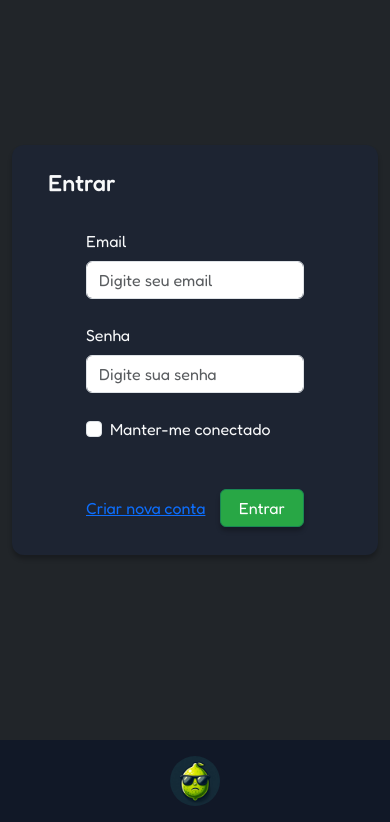
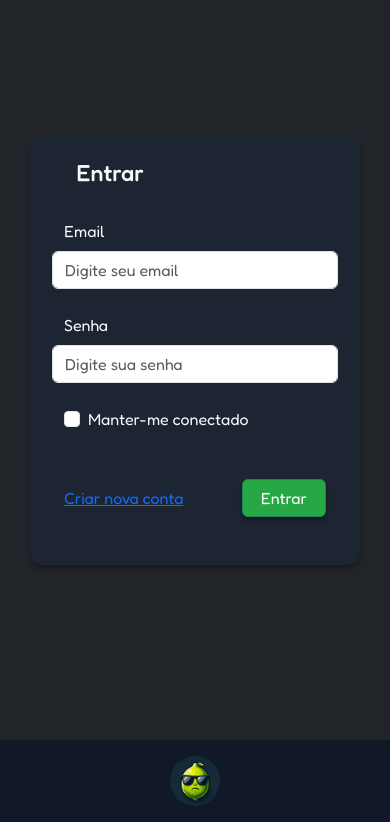
Before and after one commit to Luiz-Cunha-Dev/lemonade-app, a PHP site: page /signin in a window 390 px wide. Shown: the part 126-948 px from the top of the page. Run offline with PHP 8.4, Linux system fonts and the light colour scheme; data that the repository does not hold is empty.

Commit message:
fix: signIn.css

```diff
--- a/app/views/pages/website/css/signIn.css
+++ b/app/views/pages/website/css/signIn.css
@@ -4,34 +4,44 @@ body {
   margin: 0;
   padding: 0;
   font-family: "Fredoka", sans-serif;
+  box-sizing: border-box;
+  min-height: 100vh;
+  position: relative;
+  display: flex;
+  flex-direction: column;
 }
 
-.signin{
+.container {
+  flex: 1;
+}
+
+.signin {
   display: flex;
-height: 410px;
-flex-direction: column;
-align-items: center;
-border-radius: 12px;
-background: #1D2432;
-box-shadow: 0px 4px 4px 0px rgba(0, 0, 0, 0.25);
+  max-width: 40%;
+  height: 430px;
+  flex-direction: column;
+  align-items: center;
+  border-radius: 12px;
+  background: #1d2432;
+  box-shadow: 0px 4px 4px 0px rgba(0, 0, 0, 0.25);
 }
 
 .signin button {
   border-radius: 6px;
-  background: #28A745;
+  background: #28a745;
   box-shadow: 0px 4px 4px 0px rgba(0, 0, 0, 0.25);
   padding-left: 18px;
   padding-right: 18px;
 }
 
-.top{
+.top {
   width: 100%;
   display: flex;
   align-items: flex-start;
   padding: 24px;
 }
 
-.down{
+.down {
   width: 100%;
   display: flex;
   align-items: center;
@@ -67,8 +77,6 @@ box-shadow: 0px 4px 4px 0px rgba(0, 0, 0, 0.25);
   align-items: center;
 }
 
-
-
 .navbar {
   background-color: #0e141e;
   display: flex;
@@ -95,15 +103,19 @@ box-shadow: 0px 4px 4px 0px rgba(0, 0, 0, 0.25);
   background-color: #111827;
   padding: 30px 0;
   margin-top: 40px;
+  max-height: 100vh;
 }
 
-@media (max-width: 1023px) {
-  .navbar-collapse .navbar-nav {
-    margin-bottom: 20px;
-    padding-top: 10px;
+@media (max-width: 1280px) {
+  .signin {
+    max-width: 50%;
   }
 }
 
 @media (max-width: 768px) {
-
+  .signin {
+    max-width: 90%;
+    padding-left: 6%;
+    padding-right: 6%;
+  }
 }
--- a/app/views/pages/website/html/auth/signIn.html
+++ b/app/views/pages/website/html/auth/signIn.html
@@ -5,11 +5,11 @@
           <h3>Entrar</h3>
         </div>
         <form class="col-md-10">
-          <div class="mb-4">
+          <div class="row mb-4">
             <label for="exampleInputEmail1" class="form-label">Email</label>
             <input placeholder="Digite seu email" type="email" class="form-control" id="exampleInputEmail1" aria-describedby="emailHelp">
           </div>
-          <div class="mb-4">
+          <div class="row mb-4">
             <label for="exampleInputPassword1" class="form-label">Senha</label>
             <input placeholder="Digite sua senha" type="password" class="form-control" id="exampleInputPassword1">
           </div>
```
